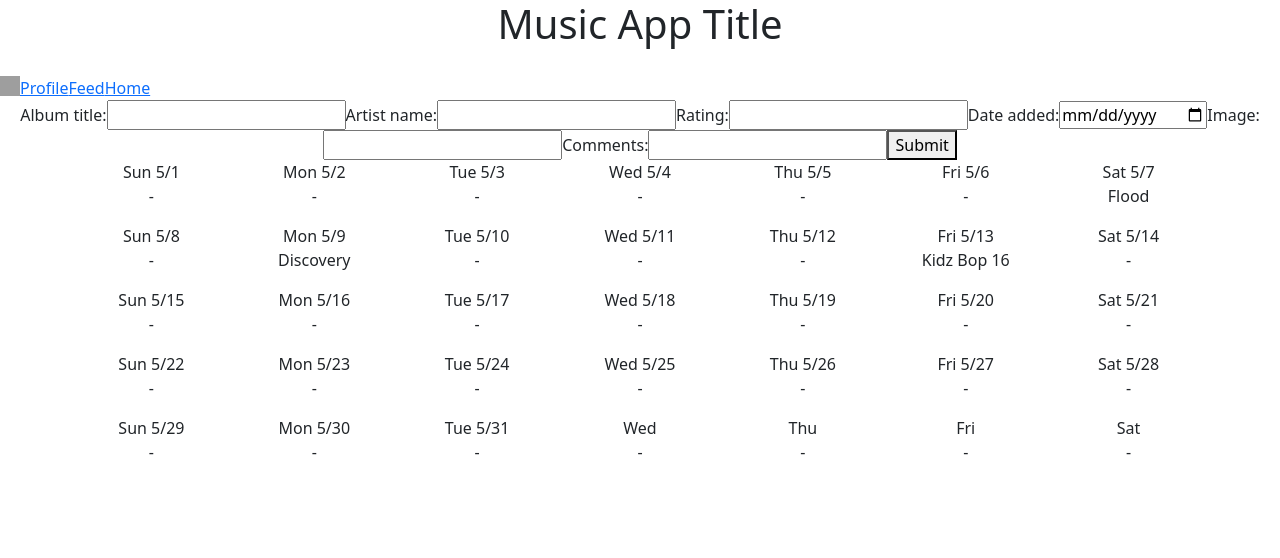
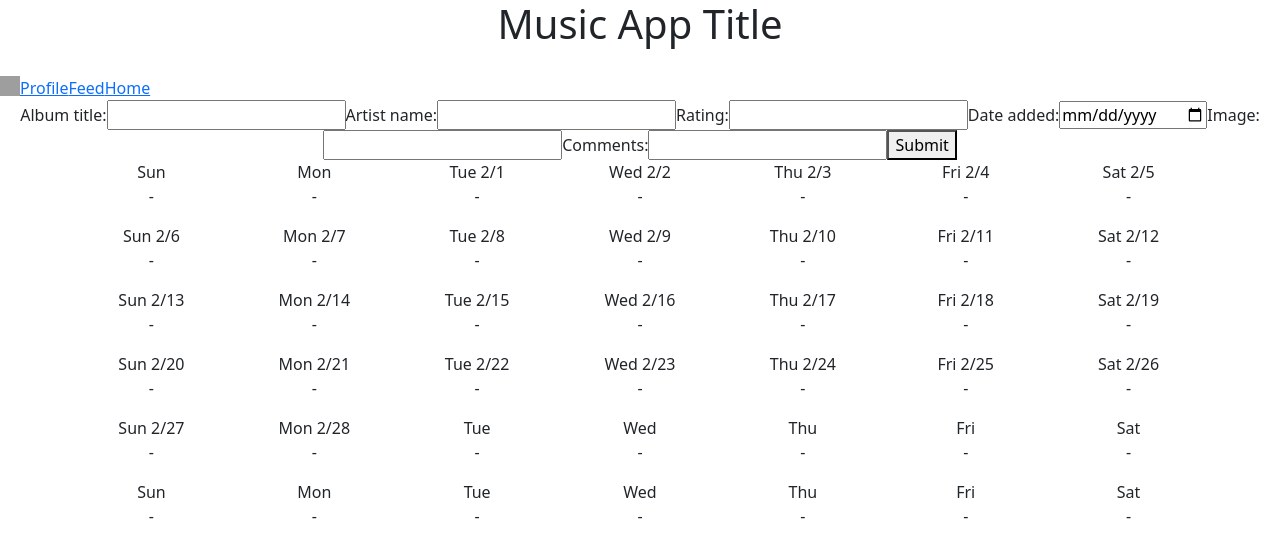
Before and after one commit to ahodori/phase-2-project, a React (Create React App) app: page / in a window 1280 px wide. Shown: the top 558 px of the page. Built offline with nearby package versions, Linux system fonts and the light colour scheme; data requests are answered from the project's data file; grey boxes are pictures that could not be loaded.

Commit message:
Added new week row to calendar, added state for which month should be displayed on calendar

```diff
--- a/src/Calendar.js
+++ b/src/Calendar.js
@@ -1,4 +1,4 @@
-import React, {useState} from "react";
+import React, {useState, useEffect} from "react";
 import 'bootstrap/dist/css/bootstrap.min.css';
 import AlbumCard from "./AlbumCard";
 
@@ -8,6 +8,30 @@ import AlbumCard from "./AlbumCard";
 function Calendar({albumEntries}) {
     const [displayAlbumCard, setDisplayAlbumCard] = useState(false);
     const [albumEntryToDisplay, setAlbumEntryToDisplay] = useState({});
+    const [displayedMonth, setDisplayedMonth] = useState(1);
+    const [calendarStart, setCalendarStart] = useState(1);
+
+    const currentDate = new Date();
+    const currentYear  = currentDate.getFullYear();
+    const currentMonth = currentDate.getMonth();
+
+    useEffect(() => {
+        //setDisplayedMonth(currentDate.getMonth());
+    }, [])
+
+    useEffect(() => {
+
+        //currentDate.toISOString().split("T")[0]
+
+        let firstOfMonth = new Date();
+        firstOfMonth.setFullYear(currentYear);
+        firstOfMonth.setMonth(displayedMonth);
+        firstOfMonth.setDate(1);
+
+        setCalendarStart(firstOfMonth.getDate() - firstOfMonth.getDay()); //start calendar on earliest Sunday, even if that's in last month
+    }, [displayedMonth])
+
+
 
 
     function handleClickAlbum(e, albumEntry) {
@@ -17,17 +41,7 @@ function Calendar({albumEntries}) {
     }
 
 
-    const currentDate = new Date();
-    const year  = currentDate.getFullYear();
-    const month = currentDate.getMonth();
-    //currentDate.toISOString().split("T")[0]
 
-    let firstOfMonth = new Date();
-    firstOfMonth.setFullYear(currentDate.getFullYear());
-    firstOfMonth.setMonth(currentDate.getMonth());
-    firstOfMonth.setDate(1);
-
-    const calendarStart = firstOfMonth.getDate() - firstOfMonth.getDay(); //start calendar on earliest Sunday, even if that's in last month
 
     function renderDate(month, day) {
         const lastDayOfMonth = [31, 28, 31, 30, 31, 30, 31, 31, 30, 31, 30, 31];
@@ -39,9 +53,9 @@ function Calendar({albumEntries}) {
     }
 
     function renderAlbumCards(day) {
-        const dispMonth = month+1<10 ? `0${month+1}` : `${month+1}`;
+        const dispMonth = displayedMonth+1<10 ? `0${displayedMonth+1}` : `${displayedMonth+1}`;
         const dispDay   = day<10   ? `0${day}`   : `${day}`;
-        const todaysEntries = albumEntries.filter((albumEntry) => albumEntry.dateAdded === `${year}-${dispMonth}-${dispDay}`);
+        const todaysEntries = albumEntries.filter((albumEntry) => albumEntry.dateAdded === `${currentYear}-${dispMonth}-${dispDay}`);
         //console.log(todaysEntries);
 
         if (todaysEntries.length > 0) {
@@ -53,16 +67,16 @@ function Calendar({albumEntries}) {
         return <p>-</p>;
     }
 
-    function CalendarWeek(firstDate) {
+    function renderCalendarWeek(firstDate) {
         return (
         <div className="row">
-            <div className="col">Sun {renderDate(month, firstDate)}   {renderAlbumCards(firstDate)}</div>
-            <div className="col">Mon {renderDate(month, firstDate+1)} {renderAlbumCards(firstDate+1)}</div>
-            <div className="col">Tue {renderDate(month, firstDate+2)} {renderAlbumCards(firstDate+2)}</div>
-            <div className="col">Wed {renderDate(month, firstDate+3)} {renderAlbumCards(firstDate+3)}</div>
-            <div className="col">Thu {renderDate(month, firstDate+4)} {renderAlbumCards(firstDate+4)}</div>
-            <div className="col">Fri {renderDate(month, firstDate+5)} {renderAlbumCards(firstDate+5)}</div>
-            <div className="col">Sat {renderDate(month, firstDate+6)} {renderAlbumCards(firstDate+6)}</div>
+            <div className="col">Sun {renderDate(displayedMonth, firstDate)}   {renderAlbumCards(firstDate)}</div>
+            <div className="col">Mon {renderDate(displayedMonth, firstDate+1)} {renderAlbumCards(firstDate+1)}</div>
+            <div className="col">Tue {renderDate(displayedMonth, firstDate+2)} {renderAlbumCards(firstDate+2)}</div>
+            <div className="col">Wed {renderDate(displayedMonth, firstDate+3)} {renderAlbumCards(firstDate+3)}</div>
+            <div className="col">Thu {renderDate(displayedMonth, firstDate+4)} {renderAlbumCards(firstDate+4)}</div>
+            <div className="col">Fri {renderDate(displayedMonth, firstDate+5)} {renderAlbumCards(firstDate+5)}</div>
+            <div className="col">Sat {renderDate(displayedMonth, firstDate+6)} {renderAlbumCards(firstDate+6)}</div>
         </div>
         )
     }
@@ -73,11 +87,12 @@ function Calendar({albumEntries}) {
 
     return (<>
                 <div className="container">
-                    {CalendarWeek(calendarStart)}
-                    {CalendarWeek(calendarStart+7)}
-                    {CalendarWeek(calendarStart+14)}
-                    {CalendarWeek(calendarStart+21)}
-                    {CalendarWeek(calendarStart+28)}
+                    {renderCalendarWeek(calendarStart)}
+                    {renderCalendarWeek(calendarStart+7)}
+                    {renderCalendarWeek(calendarStart+14)}
+                    {renderCalendarWeek(calendarStart+21)}
+                    {renderCalendarWeek(calendarStart+28)}
+                    {renderCalendarWeek(calendarStart+35)}
                 </div>
 
                 <div>
```
